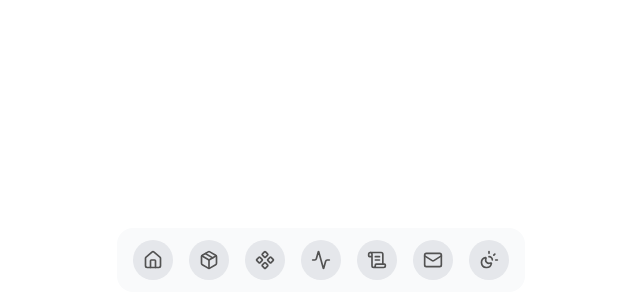
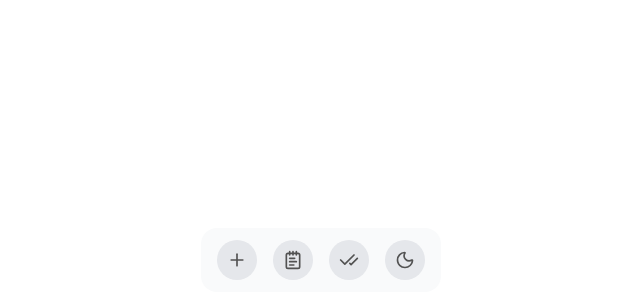
Before and after one commit to abdulazizzisan/rtk-todo, a Next.js app: page / in a window 1280 px wide. Shown: the part 500-800 px from the top of the page, without its empty margins (319-959 px from the left). Built offline with nearby package versions, Linux system fonts and the light colour scheme.

Commit message:
add AppDock & Theme control.

```diff
--- a/src/app/layout.tsx
+++ b/src/app/layout.tsx
@@ -25,16 +25,16 @@ export default function RootLayout({
   children: React.ReactNode;
 }>) {
   return (
-    <html lang="en">
+    <html lang="en" suppressHydrationWarning>
       <body
         className={`${geistSans.variable} ${geistMono.variable} antialiased`}
       >
         <ThemeProvider
-        attribute={"class"}
-        defaultTheme={"system"}
-        enableSystem
-        disableTransitionOnChange
-        storageKey={"theme"}
+          attribute={"class"}
+          defaultTheme={"system"}
+          enableSystem
+          disableTransitionOnChange
+          storageKey={"theme"}
         >
           <main>{children}</main>
           <AppDock />
--- a/src/components/AppDock.tsx
+++ b/src/components/AppDock.tsx
@@ -1,78 +1,66 @@
+"use client";
 import {
-  Activity,
-  Component,
-  HomeIcon,
-  Mail,
-  Package,
-  ScrollText,
-  SunMoon,
-} from 'lucide-react';
+  CheckCheck,
+  Moon,
+  NotepadText,
+  Plus,
+  Sun,
+} from "lucide-react";
 
-import { Dock, DockIcon, DockItem, DockLabel } from '@/components/ui/dock';
+import { Dock, DockIcon, DockItem, DockLabel } from "@/components/ui/dock";
+import { useTheme } from "next-themes";
 
+export function AppDock() {
+  const { setTheme, theme } = useTheme();
   const data = [
     {
-    title: 'Home',
+      title: "Add Todo",
       icon: (
-      <HomeIcon className='h-full w-full text-neutral-600 dark:text-neutral-300' />
+        <Plus className="h-full w-full text-neutral-600 dark:text-neutral-300" />
       ),
-    href: '#',
     },
     {
-    title: 'Products',
+      title: "Todos",
       icon: (
-      <Package className='h-full w-full text-neutral-600 dark:text-neutral-300' />
+        <NotepadText className="h-full w-full text-neutral-600 dark:text-neutral-300" />
       ),
-    href: '#',
     },
     {
-    title: 'Components',
+      title: "Completed",
       icon: (
-      <Component className='h-full w-full text-neutral-600 dark:text-neutral-300' />
+        <CheckCheck className="h-full w-full text-neutral-600 dark:text-neutral-300" />
       ),
-    href: '#',
     },
     {
-    title: 'Activity',
+      title: theme === "dark" ? "Light" : "Dark",
       icon: (
-      <Activity className='h-full w-full text-neutral-600 dark:text-neutral-300' />
+        <>
+          <Moon className="block h-full w-full text-neutral-600 dark:hidden dark:text-neutral-300" />
+          <Sun className="hidden h-full w-full text-neutral-600 dark:block dark:text-neutral-300" />
+        </>
       ),
-    href: '#',
-  },
-  {
-    title: 'Change Log',
-    icon: (
-      <ScrollText className='h-full w-full text-neutral-600 dark:text-neutral-300' />
-    ),
-    href: '#',
-  },
-  {
-    title: 'Email',
-    icon: (
-      <Mail className='h-full w-full text-neutral-600 dark:text-neutral-300' />
-    ),
-    href: '#',
-  },
-  {
-    title: 'Theme',
-    icon: (
-      <SunMoon className='h-full w-full text-neutral-600 dark:text-neutral-300' />
-    ),
-    href: '#',
     },
   ];
-
-export function AppDock() {
   return (
-    <div className='absolute bottom-2 left-1/2 max-w-full -translate-x-1/2'>
-      <Dock className='items-end pb-3'>
+    <div className="absolute bottom-2 left-1/2 max-w-full -translate-x-1/2">
+      <Dock className="items-end pb-3">
         {data.map((item, idx) => (
           <DockItem
             key={idx}
-            className='aspect-square rounded-full bg-gray-200 dark:bg-neutral-800'
+            className="aspect-square rounded-full bg-gray-200 dark:bg-neutral-800"
           >
             <DockLabel>{item.title}</DockLabel>
-            <DockIcon>{item.icon}</DockIcon>
+            <DockIcon>
+              {(item.title === "Light" || item.title === "Dark") && (
+                <button
+                  className="h-full w-full"
+                  onClick={() => setTheme(theme === "dark" ? "light" : "dark")}
+                >
+                  {item.icon}
+                </button>
+              )}
+              {item.title !== "Light" && item.title !== "Dark" && item.icon}
+            </DockIcon>
           </DockItem>
         ))}
       </Dock>
```
Lines whose indentation alone changed are shown as unchanged.
